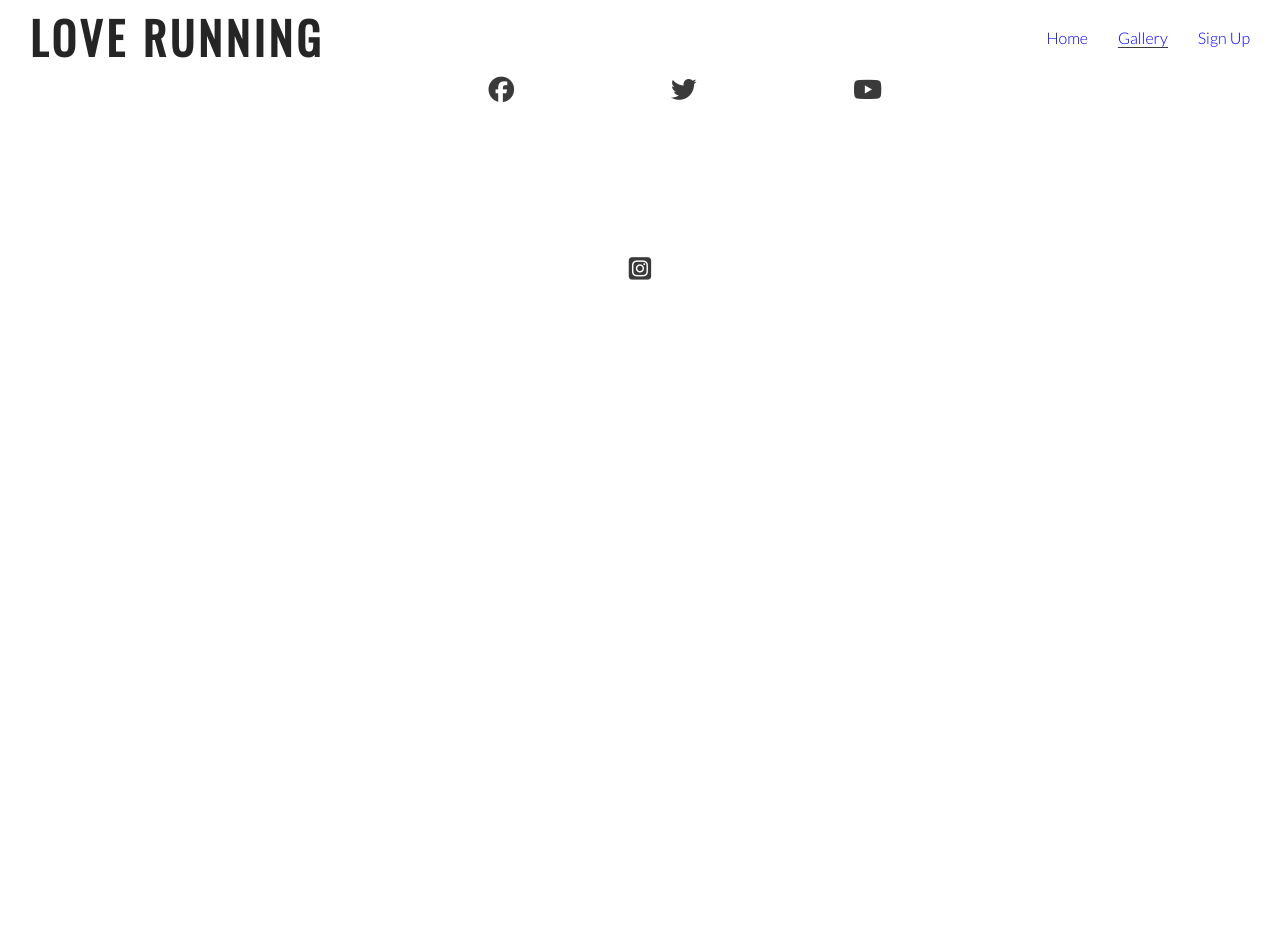
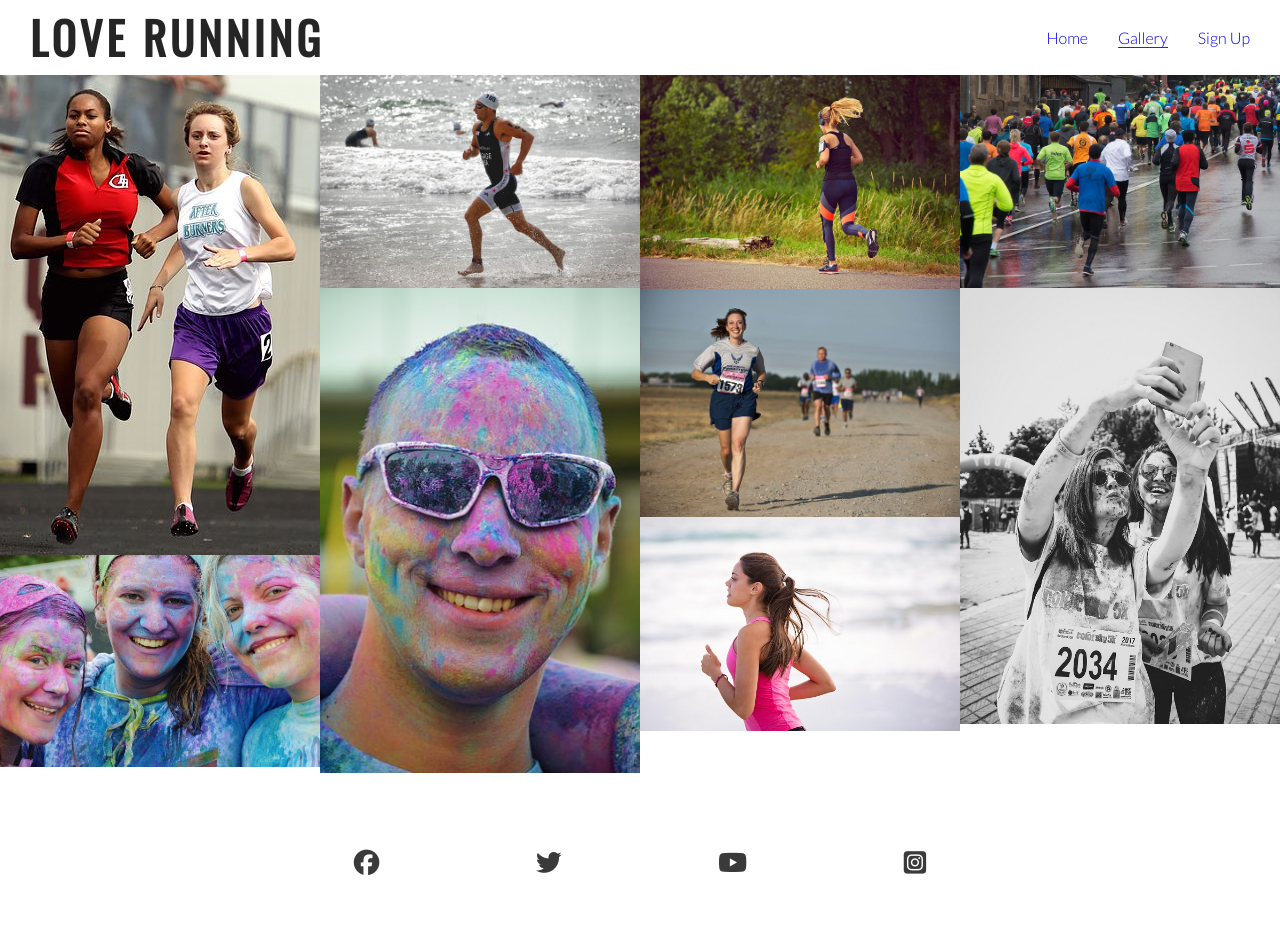
Before and after one commit to ericjonesdev/love-running, a plain HTML site: page gallery.html in a window 1280 px wide. Before the commit the page ends 800 px from the top, so only its background shows below. Drawn offline with nearby package versions, Linux system fonts and the light colour scheme.

Commit message:
Add gallery images and masonry styling

```diff
--- a/assets/css/style.css
+++ b/assets/css/style.css
@@ -238,3 +238,14 @@ footer {
     padding: 5%;
     color: #3a3a3a;
 }
+
+#photos {
+    clear: both;
+    line-height: 0;
+    column-count: 4;
+    column-gap: 0;
+}
+
+#photos > img {
+    width: 100%;
+}
--- a/gallery.html
+++ b/gallery.html
@@ -31,6 +31,17 @@
         </ul>
     </nav>
 </header>
+<section id="photos">
+    <img src="assets/images/athletes.jpg" alt="Two athletes running together">
+    <img src="assets/images/girls.jpg" alt="Three girls at charity paint running festival">
+    <img src="assets/images/runner3.jpg" alt="Solo male runner jogging on a beach">
+    <img src="assets/images/man.jpg" alt="Man at charity paint running festival">
+    <img src="assets/images/runner1.jpg" alt="Solo female runner jogging through phoenix park">
+    <img src="assets/images/runner2.jpg" alt="Runners competing in marathon">
+    <img src="assets/images/runner4.jpg" alt="Solo female runner jogging on a beach">
+    <img src="assets/images/running_gang.jpg" alt="Large group of runners taking part in a marathon on a rainy day">
+    <img src="assets/images/mud-run.jpg" alt="Two women runners taking a muddy selfie after the Mud Runners Championship">
+</section>
 
     <footer>
        <ul class="social-networks">
```
Also changed, not shown: assets/images/athletes.jpg (added), assets/images/girls.jpg (added), assets/images/man.jpg (added), assets/images/mud-run.jpg (added), assets/images/runner1.jpg (added), assets/images/runner2.jpg (added), assets/images/runner3.jpg (added), assets/images/runner4.jpg (added), assets/images/running_gang.jpg (added).
